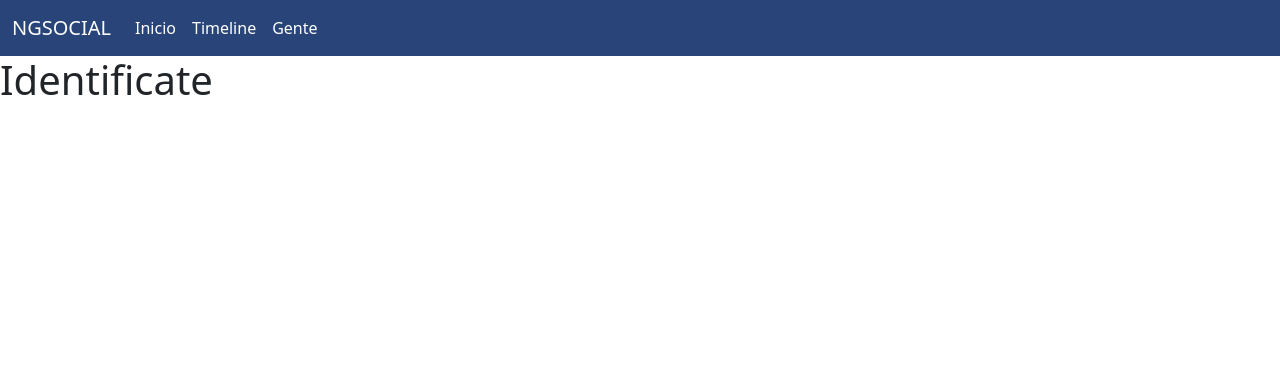
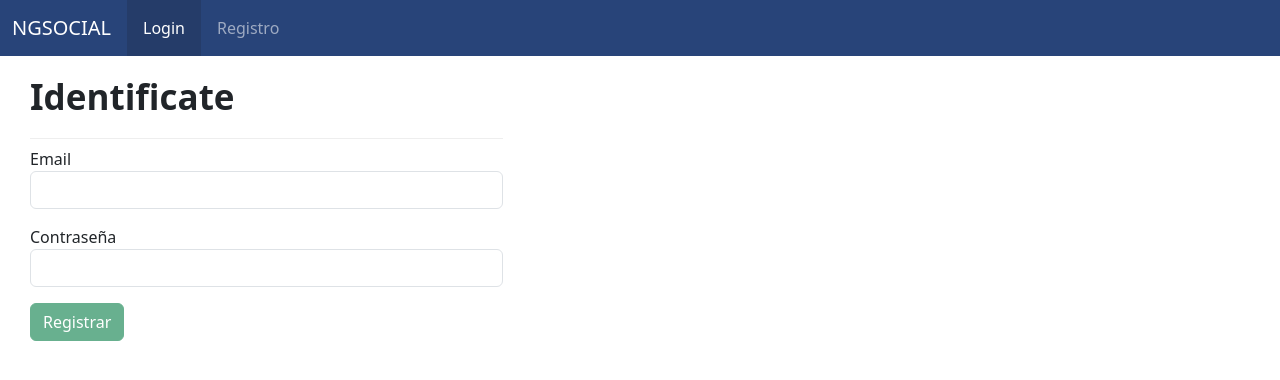
Before and after one commit to JordanArias/Red-Social-Frontend, an Angular app: page /login in a window 1280 px wide. Shown: the top 380 px of the page. Built offline with nearby package versions, Linux system fonts and the light colour scheme.

Commit message:
Implementación de Login de usuario

```diff
--- a/src/app/app.css
+++ b/src/app/app.css
@@ -3,9 +3,20 @@
     padding: 0px !important;
     border-radius: 0px !important;
 }
+
 .navigation .navbar{
     background-color: #284479 !important;
+    padding: 0px;
 }
-.navigation .navbar-nav li a{
-    color: #fff !important;
+
+.navigation .navbar-nav li a {
+    padding: 1rem;
 }
+/* CUANDO SE SELECCIONE UNA OPCION DEL MENU, CLASS ACTIVE ACTUA COMO SELECCIONADOR, EL BACKGROUND SOLO AL SELECCIONADO */
+.active{
+    background-color: #253c69;
+}
+
+.navigation .navbar-nav li:hover{
+    background-color: #304a7c;
+}
--- a/src/app/app.html
+++ b/src/app/app.html
@@ -11,7 +11,8 @@
       </button>
       <!-- Menú -->
       <div class="collapse navbar-collapse" id="navbarNav">
-        <ul class="navbar-nav">
+
+        <ul class="navbar-nav" *ngIf="identity">
           <li class="nav-item">
             <a class="nav-link" href="#">Inicio</a>
           </li>
@@ -22,6 +23,15 @@
             <a class="nav-link" href="#">Gente</a>
           </li>
         </ul>
+
+        <ul class="navbar-nav" *ngIf="!identity">
+          <li class="nav-item">
+            <a class="nav-link" [routerLink]="['/login']" [routerLinkActive]="['active']">Login</a>
+          </li>
+          <li class="nav-item">
+            <a class="nav-link" [routerLink]="['/register']" [routerLinkActive]="['active']">Registro</a>
+          </li>
+        </ul>
       </div>
     </div>
   </nav>
--- a/src/app/app.ts
+++ b/src/app/app.ts
@@ -1,14 +1,50 @@
-import { Component, OnInit } from '@angular/core';
+import { Component, OnInit, DoCheck } from '@angular/core';
 import { RouterModule } from '@angular/router';
-import { Login } from './components/login/login';
+import { UserService } from './services/user.service';
+import { HttpClientModule } from '@angular/common/http';
+import { CommonModule } from '@angular/common';
 
 @Component({
   selector: 'app-root',
-  imports: [RouterModule],
+  imports: [RouterModule,HttpClientModule,CommonModule],
   templateUrl: './app.html',
   styleUrl: './app.css',
   standalone: true,
+  providers: [UserService]
 })
-export class App{
-  protected title = 'NGSOCIAL';
+export class App implements OnInit, DoCheck{
+  public title:any;
+  public identity:any;
+
+  constructor(
+    private _userService: UserService
+  ){
+    this.title = 'NGSOCIAL';
+  }
+
+  /**
+   * ngOnInit se ejecuta una sola vez cuando el componente se inicializa.
+   * Es el lugar ideal para:
+   * - Cargar datos iniciales
+   * - Realizar configuraciones iniciales
+   * - Suscribirse a observables
+   */
+  ngOnInit(){
+    this.identity = this._userService.getIdentity();
+    console.log('(app.ts) identity: ',this.identity);
+  }
+
+  /**
+   * ngDoCheck se ejecuta en cada ciclo de detección de cambios de Angular.
+   * Es útil para:
+   * - Detectar cambios que Angular no detecta automáticamente
+   * - Mantener datos sincronizados (como la identidad del usuario)
+   * - Actualizar el estado de la aplicación en tiempo real
+   *
+   * En este caso, se usa para mantener actualizada la identidad del usuario
+   * cada vez que hay un cambio en la aplicación (login/logout)
+   */
+  ngDoCheck(){
+    this.identity = this._userService.getIdentity();
+  }
 }
--- a/src/app/components/login/login.css
+++ b/src/app/components/login/login.css
@@ -0,0 +1,8 @@
+/*General*/
+.h1-strong{
+    font-size: 35px;
+    font-weight: bold;
+    /* margin-left: 13px; */
+    padding-bottom: 20px;
+    border-bottom: 1px solid #eee;
+}
--- a/src/app/components/login/login.html
+++ b/src/app/components/login/login.html
@@ -1 +1,28 @@
-<h1>{{title}}</h1>
+<div class="col-lg-5" style="padding: 20px 30px 0 30px;">
+    <h1 class="h1-strong"> {{title}} </h1>
+
+    <div class="alert alert-success" *ngIf="status === 'success'">
+        Te has identificado correctamente, Bienvenido!!
+    </div>
+    <div class="alert alert-danger" *ngIf="status === 'error'">
+        No te has identificado correctamente
+    </div>
+
+    <form #registerForm="ngForm" (ngSubmit)="onSubmit(registerForm)" class="col-lg-12">
+
+        <p>
+            <label for="email">Email</label>
+            <input type="email" name="email" #email="ngModel" [(ngModel)]="user.email" class="form-control" required
+                    pattern="[a-z0-9._%+-]+@[a-z0-9.-]+\.[a-z]{2,}$"/>
+            <span *ngIf="email.invalid && (email.dirty || email.touched)">El email es requerido</span>
+        </p>
+
+        <p>
+            <label for="password">Contraseña</label>
+            <input type="password" name="password" #password="ngModel" [(ngModel)]="user.password" class="form-control" required />
+            <span *ngIf="password.invalid && (password.dirty || password.touched)">La contraseña es requerida</span>
+        </p>
+
+        <input type="submit" value="Registrar" class="btn btn-success" [disabled]="registerForm.invalid"/>
+    </form>
+</div>
--- a/src/app/components/login/login.ts
+++ b/src/app/components/login/login.ts
@@ -1,19 +1,98 @@
 import { Component } from '@angular/core';
+import { Router, ActivatedRoute } from '@angular/router';
+import { User } from '../../models/user.model';
+import { HttpClientModule } from '@angular/common/http';
+import { UserService } from '../../services/user.service';
+import { CommonModule } from '@angular/common';
+import { NgForm,FormsModule } from '@angular/forms';
+import { error } from 'jquery';
 
 @Component({
   selector: 'app-login',
-  imports: [],
+  imports: [FormsModule, CommonModule, HttpClientModule],
   templateUrl: './login.html',
-  styleUrl: './login.css'
+  styleUrl: './login.css',
+  providers: [UserService]
 })
 export class Login {
   public title:string | undefined;
+  public user: User;
+  public identity:any;
+  public token: any;
 
-  constructor(){
+  constructor(
+    private _route: ActivatedRoute,
+    private _router: Router,
+    private _userService: UserService
+  ){
     this.title = 'Identificate';
+    this.user = new User('', '', '', '', '', '', 'ROLE_USER', '');
   }
 
   ngOnInit(){
     console.log('Login component initialized');
   }
+
+  status:any;
+  onSubmit(form: any){
+    this._userService.singup(this.user, null).subscribe(
+      response =>{
+
+        this.identity = response.user
+        console.log('IDENTITY: ',this.identity);
+
+        if (!this.identity || !this.identity._id) {
+          this.status = 'error';
+        }else{
+          this.status = 'success';
+          //PERSISTIR DATOS DEL USUARIO
+          localStorage.setItem('identity',JSON.stringify(this.identity));
+          //CONSEGUIR EL TOKEN
+          this.getToken();
+        }
+
+      },
+      error =>{
+
+        const errorMessage = <any>error
+        console.log('errorMessage: ',errorMessage);
+
+        if (errorMessage !=null) {
+          this.status = 'error';
+        }
+
+      }
+    )
+
+  }
+
+
+  getToken(){
+    this._userService.singup(this.user, 'true').subscribe(
+      response =>{
+        this.token = response.token;
+        console.log('TOKEN: ',this.token);
+
+        if (this.token.length <= 0) {
+          this.status = 'error';
+        }else{
+          this.status = 'success';
+          //PERSISTIR TOKEN DEL USUARIO
+          localStorage.setItem('token',JSON.stringify(this.token));
+          //CONSEGUIR CONTADORES O ESTADISTICAS DEL USUARIO
+        }
+
+      },
+      error =>{
+
+        const errorMessage = <any>error
+        console.log('errorMessage: ',errorMessage);
+
+        if (errorMessage !=null) {
+          this.status = 'error';
+        }
+
+      }
+    )
+  }
 }
--- a/src/app/services/user.service.ts
+++ b/src/app/services/user.service.ts
@@ -7,7 +7,7 @@ import { global } from './global'; // Importa la configuración global, que incl
 @Injectable() // Marca la clase como un servicio que puede ser inyectado en otros componentes o servicios.
 export class UserService {
     public url: string; // Declara una propiedad para almacenar la URL base de la API.
-    public identity: User | undefined; // Declara una propiedad para almacenar la identidad del usuario (opcional).
+    public identity: any; // Declara una propiedad para almacenar la identidad del usuario (opcional).
     public token: any; // Declara una propiedad para almacenar el token de autenticación (opcional).
 
     constructor(
@@ -22,4 +22,45 @@ export class UserService {
 
         return this._http.post(this.url + 'register', params, { headers: headers }); // Realiza una solicitud POST a la URL de registro, enviando los parámetros y los encabezados configurados.
     }
+
+    singup(user: User, gettoken:any): Observable<any> {
+        // Crear un objeto que incluya el user y el gettoken. Ya que el modelo user.module no tiene el atributo gettoken
+        const requestBody = {
+            ...user,  // Spread operator para incluir todas las propiedades de user
+            gettoken: gettoken
+        };
+
+        // Convertir el objeto a una cadena JSON
+        let params = JSON.stringify(requestBody);
+
+        // Configurar los encabezados
+        let headers = new HttpHeaders().set('Content-Type', 'application/json');
+
+        // Realizar la solicitud POST
+        return this._http.post(this.url + 'login', params, { headers: headers });
+    }
+
+    getIdentity() {
+        let identity = localStorage.getItem('identity');
+        console.log('(user.service) identity: ', identity);
+
+        if (identity) {
+            this.identity = JSON.parse(identity); // Convertir el string JSON a objeto
+        } else {
+            this.identity = null;
+        }
+
+        return this.identity;
+    }
+
+    getToken(){
+        let token = localStorage.getItem('token');
+
+        if (token != undefined) {
+            this.token =token;
+        }else {
+            this.token = null;
+        }
+        return this.token;
+    }
 }
```
